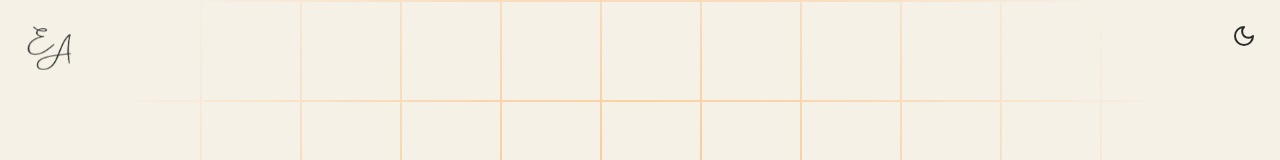
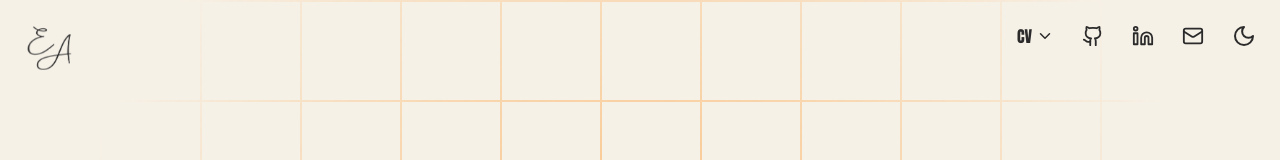
Before and after one commit to emblaah/my_portfolio, a Next.js app: page / in a window 1280 px wide. Shown: the top 160 px of the page. Built offline with nearby package versions, Linux system fonts and the light colour scheme.

Commit message:
Add social links and resume to top right of page

```diff
--- a/src/app/page.js
+++ b/src/app/page.js
@@ -8,7 +8,6 @@ import HeroSection from "@/components/HeroSection";
 import EducationSection from "@/components/EducationSection";
 import BackToTopBtn from "@/components/ui/BackToTopBtn";
 import TechSection from "@/components/TechSection";
-import SocialsLinks from "@/components/ui/SocialsLinks";
 
 export default function HomePage() {
   return (
@@ -20,7 +19,6 @@ export default function HomePage() {
       <EducationSection />
       <ContactSection />
       <BackToTopBtn />
-      <SocialsLinks />
     </div>
   );
 }
--- a/src/components/AboutSection.js
+++ b/src/components/AboutSection.js
@@ -11,6 +11,7 @@ export default function AboutSection() {
           alt="Animated photo of me"
           className="h-50 w-50 rounded-full mb-4 shadow-lg"
         />
+
         <div>
           <h2 className="text-3xl font-semibold mb-4">Hi! I'm Embla!</h2>
           <p>
--- a/src/components/ui/Header.js
+++ b/src/components/ui/Header.js
@@ -1,6 +1,6 @@
 "use client";
 import React, { useEffect, useState } from "react";
-import ThemeButton from "./ThemeButton";
+import ThemeButton from "./ThemeButtonAndSocials";
 
 export default function Header() {
   const [isDarkMode, setIsDarkMode] = useState(false);
--- a/src/components/ui/SocialsLinks.js
+++ /dev/null
@@ -1,13 +0,0 @@
-
-export default function SocialsLinks() {
-
-
-
-
-
-  return(
-    <div className="fixed left-1">
-      hejehej
-    </div>
-  )
-}
--- a/src/components/ui/ThemeButton.js
+++ /dev/null
@@ -1,38 +0,0 @@
-import { Moon, Sun } from "lucide-react";
-import React, { useEffect, useState } from "react";
-
-export default function ThemeButton() {
-  const [theme, setTheme] = useState("light");
-
-  useEffect(() => {
-    const root = document.documentElement;
-    const savedTheme = localStorage.getItem("theme");
-    const prefersDark = window.matchMedia(
-      "(prefers-color-scheme: dark)"
-    ).matches;
-    const initialTheme = savedTheme || (prefersDark ? "dark" : "light");
-
-    root.classList.remove("light", "dark");
-    root.classList.add(initialTheme);
-    setTheme(initialTheme);
-  }, []);
-
-  const handleToggle = () => {
-    const root = document.documentElement;
-    const newTheme = theme === "dark" ? "light" : "dark";
-
-    root.classList.remove("light", "dark");
-    root.classList.add(newTheme);
-    localStorage.setItem("theme", newTheme);
-    setTheme(newTheme);
-  };
-
-  return (
-    <button
-      className="flex items-center justify-center hover:text-secondary hover:bg-secondary-background hover:rounded-full p-2 duration-300 ease-in cursor-pointer"
-      onClick={handleToggle}
-      aria-label="Toggle theme">
-      {theme === "dark" ? <Sun size={24} /> : <Moon size={24} />}
-    </button>
-  );
-}
--- /dev/null
+++ b/src/components/ui/ThemeButtonAndSocials.js
@@ -0,0 +1,120 @@
+import { Moon, Sun, Github, Linkedin, Mail, ChevronDown } from "lucide-react";
+import React, { useEffect, useState, useRef } from "react";
+
+export default function ThemeButton() {
+  const [theme, setTheme] = useState("light");
+  const [open, setOpen] = useState(false);
+  const dropdownRef = useRef(null);
+
+  const socials = [
+    {
+      href: "https://github.com/emblaah",
+      label: "GitHub",
+      icon: <Github size={22} />,
+      external: true,
+    },
+    {
+      href: "https://www.linkedin.com/in/embla-andersson/",
+      label: "LinkedIn",
+      icon: <Linkedin size={22} />,
+      external: true,
+    },
+    {
+      href: "mailto:emblaandersson@yahoo.se",
+      label: "Email",
+      icon: <Mail size={22} />,
+      external: false,
+    },
+  ];
+
+  useEffect(() => {
+    const root = document.documentElement;
+    const savedTheme = localStorage.getItem("theme");
+    const prefersDark = window.matchMedia(
+      "(prefers-color-scheme: dark)"
+    ).matches;
+    const initialTheme = savedTheme || (prefersDark ? "dark" : "light");
+
+    root.classList.remove("light", "dark");
+    root.classList.add(initialTheme);
+    setTheme(initialTheme);
+  }, []);
+
+  const handleToggle = () => {
+    const root = document.documentElement;
+    const newTheme = theme === "dark" ? "light" : "dark";
+
+    root.classList.remove("light", "dark");
+    root.classList.add(newTheme);
+    localStorage.setItem("theme", newTheme);
+    setTheme(newTheme);
+  };
+
+  // Close dropdown when clicking outside
+  useEffect(() => {
+    function handleClickOutside(event) {
+      if (dropdownRef.current && !dropdownRef.current.contains(event.target)) {
+        setOpen(false);
+      }
+    }
+    if (open) {
+      document.addEventListener("mousedown", handleClickOutside);
+    }
+    return () => {
+      document.removeEventListener("mousedown", handleClickOutside);
+    };
+  }, [open]);
+
+  return (
+    <div className="flex items-center gap-3">
+      {/* Resume Dropdown */}
+      <div className="relative" ref={dropdownRef}>
+        <button
+          onClick={() => setOpen((prev) => !prev)}
+          className="flex items-center justify-center gap-1 hover:text-secondary hover:bg-secondary-background hover:rounded-full p-2 duration-300 ease-in cursor-pointer"
+          aria-haspopup="true"
+          aria-expanded={open}
+          aria-label="Download CV">
+          <span className="font-medium">CV</span>
+          <ChevronDown size={18} />
+        </button>
+        {open && (
+          <div className="absolute right-0 mt-2 w-40 bg-secondary-background rounded-md shadow-lg z-10">
+            <a
+              href="/Embla_Andersson_CV.pdf"
+              download
+              className="block px-4 py-2 hover:bg-secondary/20 rounded-t-md transition text-sm">
+              Ladda ner CV här
+            </a>
+            <a
+              href="/Embla_Andersson_CV_eng.pdf"
+              download
+              className="block px-4 py-2 hover:bg-secondary/20 rounded-b-md transition text-sm">
+              Download English CV
+            </a>
+          </div>
+        )}
+      </div>
+      {/* Socials */}
+      {socials.map((social, idx) => (
+        <a
+          key={social.label}
+          href={social.href}
+          target={social.external ? "_blank" : undefined}
+          rel={social.external ? "noopener noreferrer" : undefined}
+          className="flex items-center justify-center hover:text-secondary hover:bg-secondary-background hover:rounded-full p-2 duration-300 ease-in cursor-pointer"
+          aria-label={social.label}>
+          {social.icon}
+        </a>
+      ))}
+
+      {/* Theme Button */}
+      <button
+        className="flex items-center justify-center hover:text-secondary hover:bg-secondary-background hover:rounded-full p-2 duration-300 ease-in cursor-pointer"
+        onClick={handleToggle}
+        aria-label="Toggle theme">
+        {theme === "dark" ? <Sun size={24} /> : <Moon size={24} />}
+      </button>
+    </div>
+  );
+}
```
Also changed, not shown: 2 other files (tests, documents, lock files or other folders).
